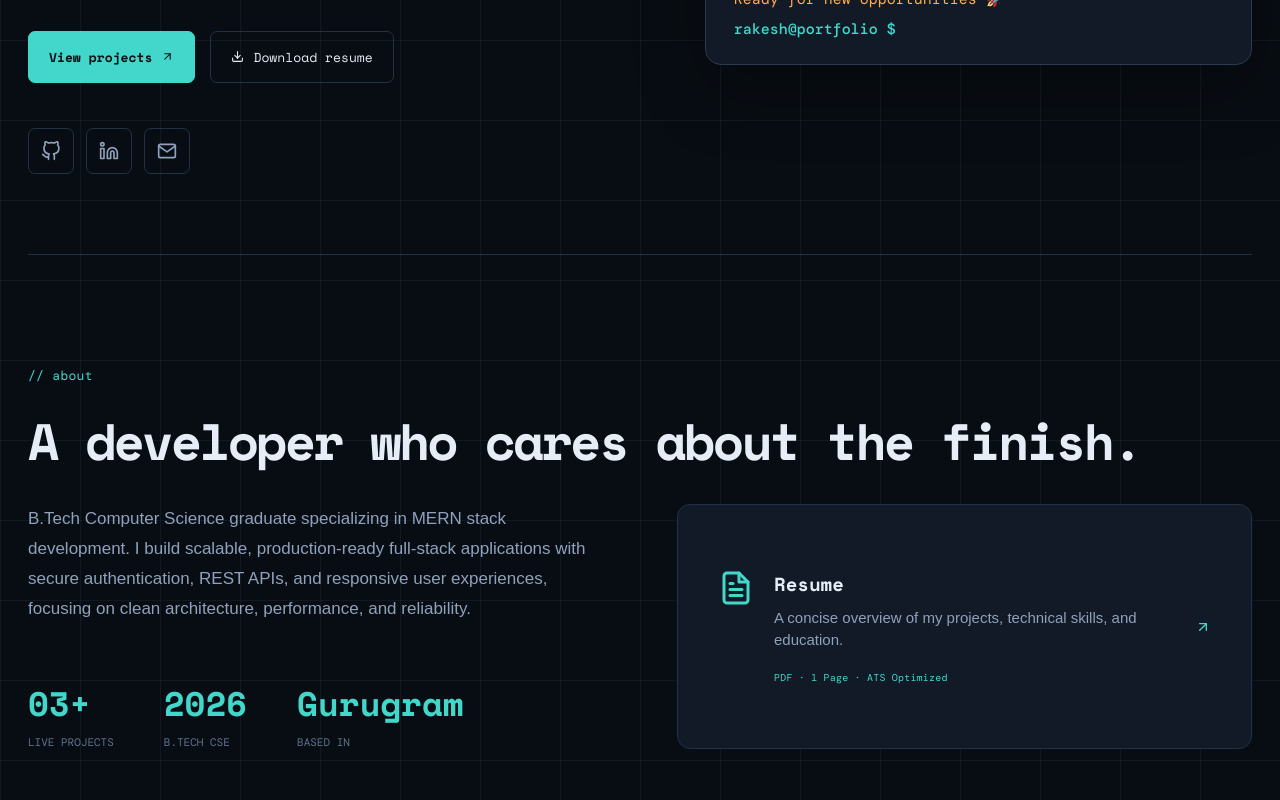
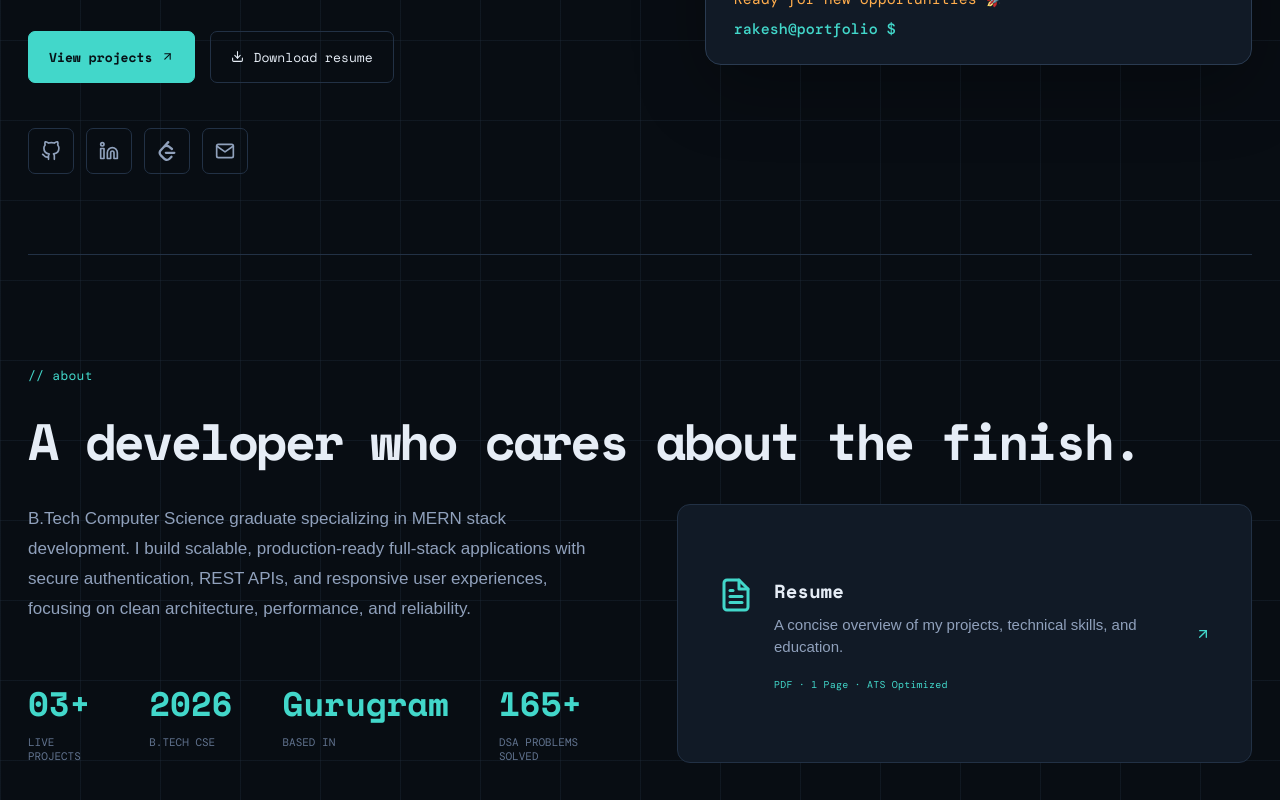
Before and after one commit to rakeshkumar0804/Developer-Portfolio, a React (Vite) app: page / in a window 1280 px wide. Shown: the part 600-1400 px from the top of the page. Built offline with nearby package versions, Linux system fonts and the light colour scheme; no server answers.

Commit message:
Update portfolio UI and content

```diff
--- a/src/data/portfolio.js
+++ b/src/data/portfolio.js
@@ -5,14 +5,15 @@ export const profile = {
   email: 'rakeshchauhan6651@gmail.com',
   github: 'https://github.com/rakeshkumar0804',
   linkedin: 'https://www.linkedin.com/in/rakesh-kumar-520754246/',
+  leetcode: 'https://leetcode.com/u/Rakesh__Kumar_/',
   resume: '/resume.pdf',
   intro: 'I build scalable full-stack web applications using React, Node.js, Express, and MongoDB, with a focus on clean architecture, performance, and user experience.',
   story: 'B.Tech Computer Science graduate specializing in MERN stack development. I build scalable, production-ready full-stack applications with secure authentication, REST APIs, and responsive user experiences, focusing on clean architecture, performance, and reliability.',
-  stats: [['03+', 'Live projects'], ['2026', 'B.Tech CSE'], ['Gurugram', 'Based in']]
+  stats: [['03+', 'Live projects'], ['2026', 'B.Tech CSE'], ['Gurugram', 'Based in'], ['165+', 'DSA Problems Solved']]
 }
 
 export const skills = {
-  'Languages': ['JavaScript (ES6+)', 'Python', 'C++', 'SQL'],
+  'Languages': ['JavaScript (ES6+)', 'Python', 'C++', 'SQL', 'Java', 'TypeScript'],
   'Frontend': ['React.js', 'HTML5', 'CSS3', 'Bootstrap'],
   'Backend': ['Node.js', 'Express.js', 'REST APIs', 'JWT', 'RBAC'],
   'Data': ['MongoDB', 'Mongoose', 'MySQL'],
```
Also changed, not shown: src/main.jsx (+3 -3 lines).
